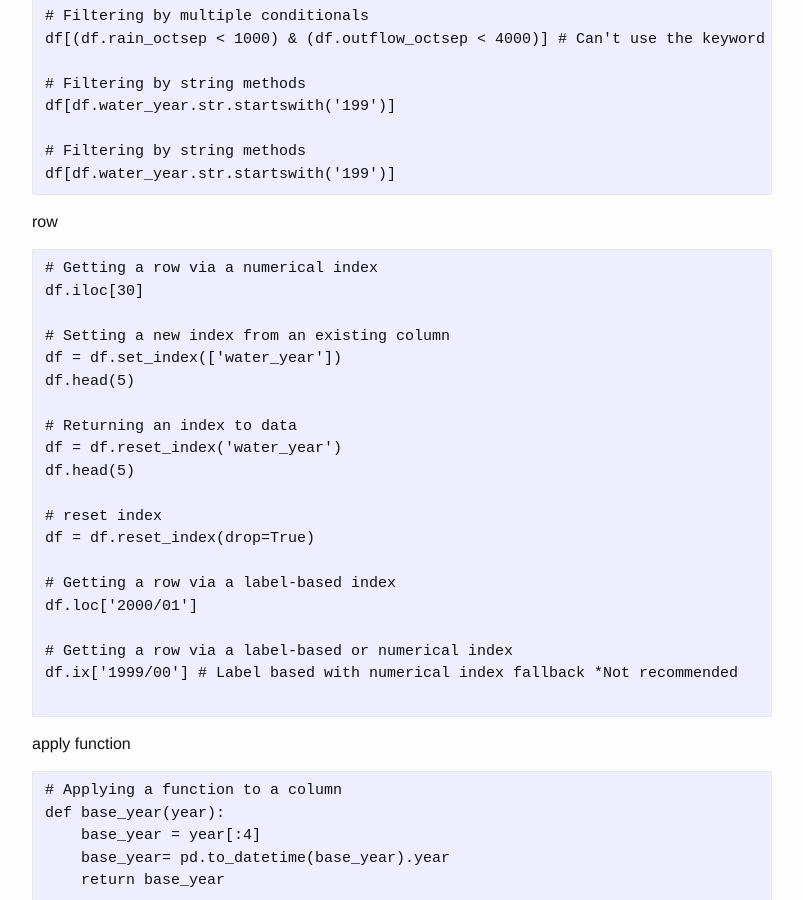
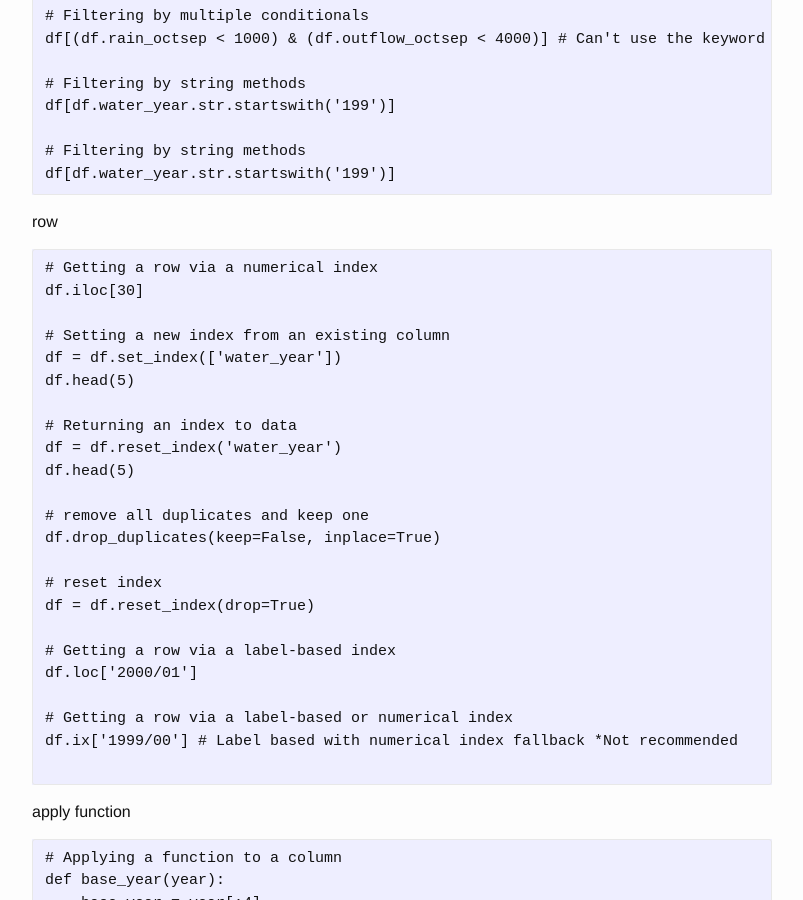
Before and after one commit to josephstalin117/josephstalin117.github.io, a Jekyll site: the page built from _posts/2018-3-13-pandas.markdown, in a window 1280 px wide and 900 px high, scrolled down 1079 px. Shown: the whole window, without its empty margins (238-1041 px from the left). Built offline with Jekyll 4.4.1, drawn with Linux system fonts in a browser that asks for light colours.

Commit message:
edit pandas

```diff
--- a/_posts/2018-3-13-pandas.markdown
+++ b/_posts/2018-3-13-pandas.markdown
@@ -69,6 +69,9 @@ df.head(5)
 # Returning an index to data
 df = df.reset_index('water_year')
 df.head(5)
+
+# remove all duplicates and keep one
+df.drop_duplicates(keep=False, inplace=True)
 
 # reset index
 df = df.reset_index(drop=True)
```
